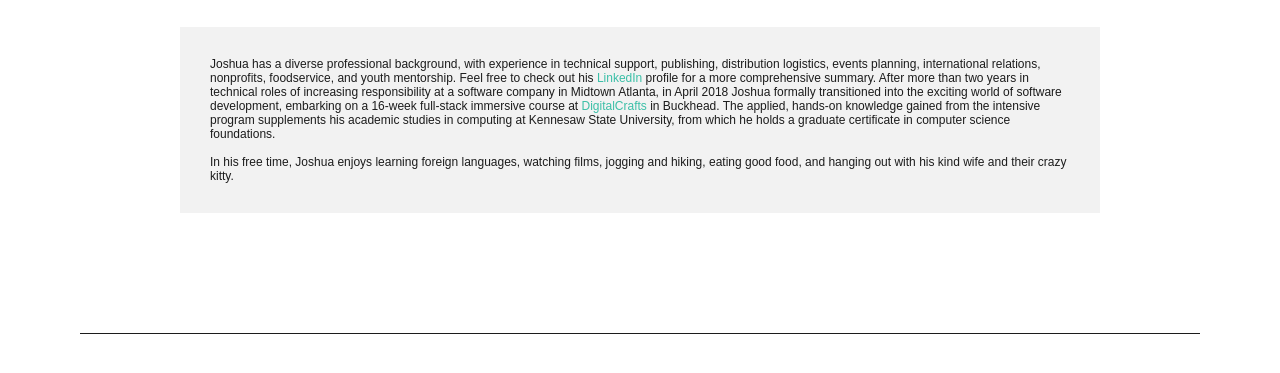
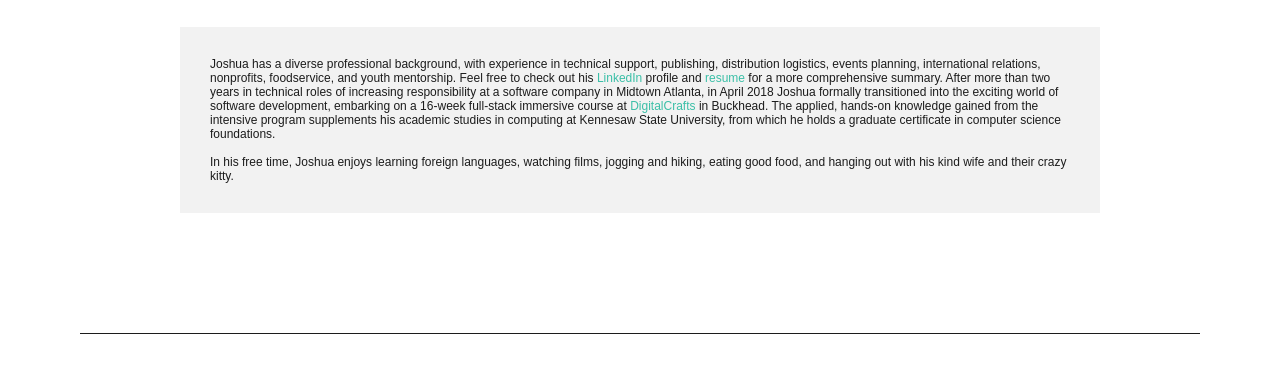
Before and after one commit to jko113/portfolio, a website: page index.html in a window 1280 px wide. Shown: the part 689-1062 px from the top of the page. Drawn offline with nearby package versions, Linux system fonts and the light colour scheme.

Commit message:
adding files

```diff
--- a/index.html
+++ b/index.html
@@ -62,7 +62,7 @@
             </div>
             <div class="section-wrapper">
                 <div class="section-content">
-                    Joshua has a diverse professional background, with experience in technical support, publishing, distribution logistics, events planning, international relations, nonprofits, foodservice, and youth mentorship. Feel free to check out his <a href="https://www.linkedin.com/in/jko113/">LinkedIn</a> profile for a more comprehensive summary. After more than two years in technical roles of increasing responsibility at a software company in Midtown Atlanta, in April 2018 Joshua formally transitioned into the exciting world of software development, embarking on a 16-week full-stack immersive course at <a href="https://www.digitalcrafts.com/">DigitalCrafts</a> in Buckhead. The applied, hands-on knowledge gained from the intensive program supplements his academic studies in computing at Kennesaw State University, from which he holds a graduate certificate in computer science foundations.<br><br>In his free time, Joshua enjoys learning foreign languages, watching films, jogging and hiking, eating good food, and hanging out with his kind wife and their crazy kitty.
+                    Joshua has a diverse professional background, with experience in technical support, publishing, distribution logistics, events planning, international relations, nonprofits, foodservice, and youth mentorship. Feel free to check out his <a href="https://www.linkedin.com/in/jko113/">LinkedIn</a> profile and <a href="./files/current.pdf" download>resume</a> for a more comprehensive summary. After more than two years in technical roles of increasing responsibility at a software company in Midtown Atlanta, in April 2018 Joshua formally transitioned into the exciting world of software development, embarking on a 16-week full-stack immersive course at <a href="https://www.digitalcrafts.com/">DigitalCrafts</a> in Buckhead. The applied, hands-on knowledge gained from the intensive program supplements his academic studies in computing at Kennesaw State University, from which he holds a graduate certificate in computer science foundations.<br><br>In his free time, Joshua enjoys learning foreign languages, watching films, jogging and hiking, eating good food, and hanging out with his kind wife and their crazy kitty.
                 </div>
             </div>
         </div>
```
